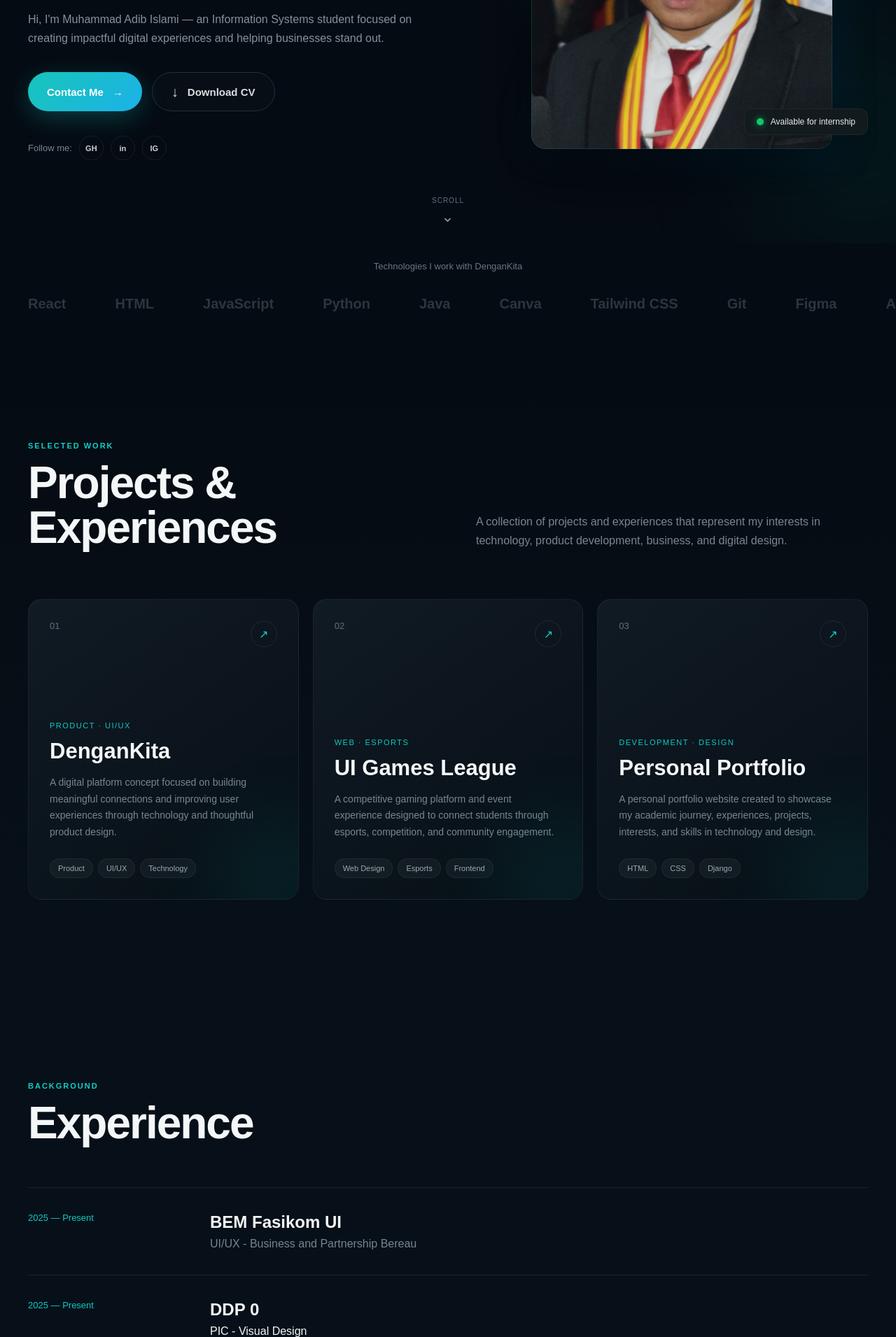
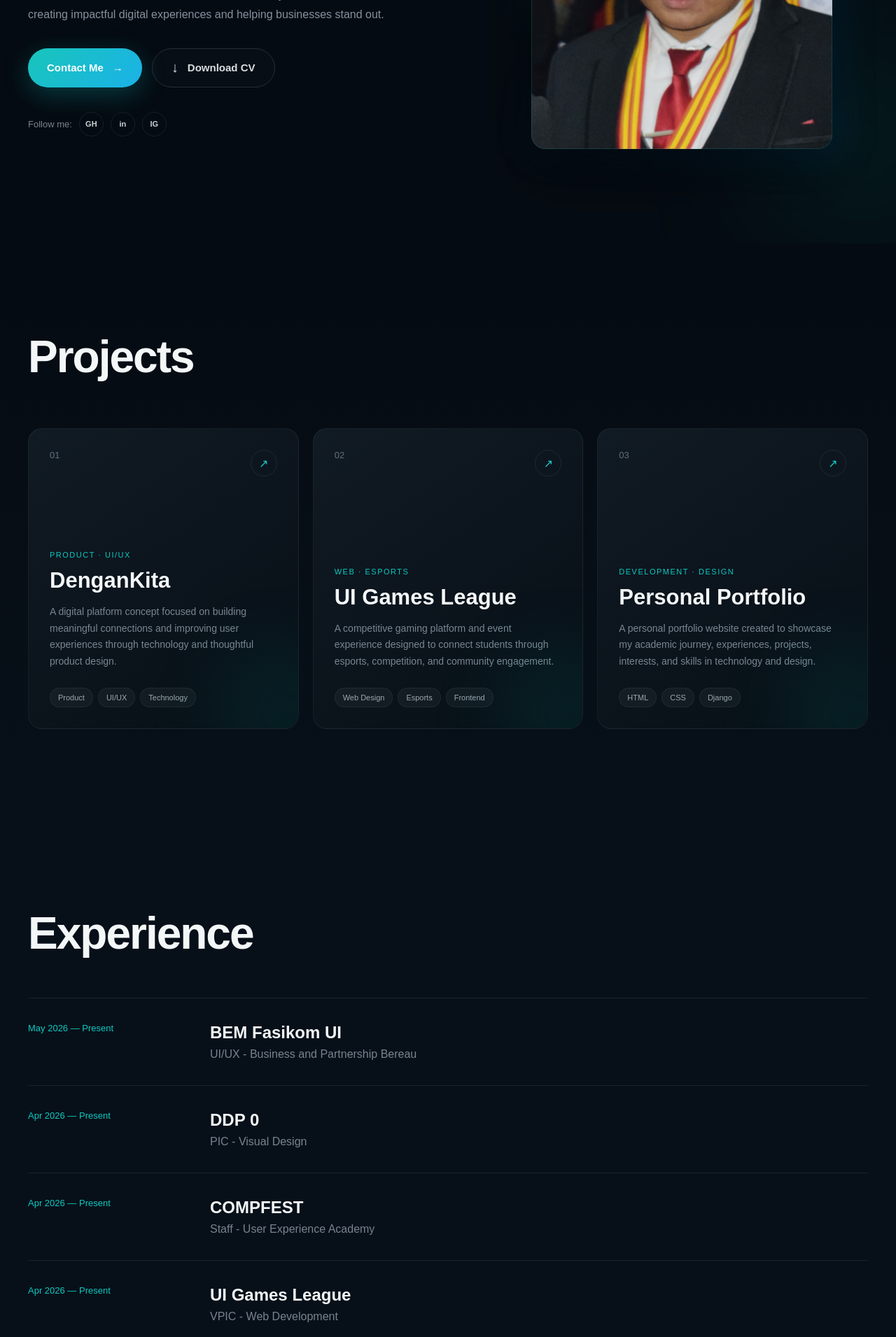
Before and after one commit to deepanooo/myportofolioo, a Django app: page / in a window 1280 px wide. Shown: the part 552-2463 px from the top of the page at 70% size. Run offline with Django 5.2, Linux system fonts and the light colour scheme.

Commit message:
Tugas1_Muhammad Adib Islami_2506657030

```diff
--- a/templates/index.html
+++ b/templates/index.html
@@ -28,7 +28,11 @@
     <div class="header-container">
 
         <a href="#profile" class="brand">
-            <span class="brand-mark">✦</span>
+            <img
+                        src="{% static 'img/Frame 3.svg' %}"
+                        class="logo"
+                    >
+
             <span>Deep<span class="brand-dot">.</span></span>
         </a>
 
@@ -64,11 +68,6 @@
             <!-- LEFT -->
 
             <div class="hero-content">
-
-                <div class="availability">
-                    <span class="availability-dot"></span>
-                    UI/UX Designer · Graphic Designer · Product Management
-                </div>
 
                 <h1>
                     Crafting
@@ -154,50 +153,12 @@
 
                 </div>
 
-                <div class="internship-card">
-                    <span class="internship-dot"></span>
-                    Available for internship
-                </div>
-
             </div>
 
         </div>
 
-        <!-- SCROLL -->
-
-        <div class="scroll-indicator">
-            <span>SCROLL</span>
-            <span class="scroll-arrow">⌄</span>
-        </div>
-
     </section>
 
-
-    <!-- ================= SKILLS ================= -->
-
-    <section class="skills-section" id="skills">
-
-        <p class="skills-title">
-            Technologies I work with DenganKita
-        </p>
-
-        <div class="skills-marquee">
-
-            <span>React</span>
-            <span>HTML</span>
-            <span>JavaScript</span>
-            <span>Python</span>
-            <span>Java</span>
-            <span>Canva</span>
-            <span>Tailwind CSS</span>
-            <span>Git</span>
-            <span>Figma</span>
-            <span>Affinity</span>
-            <span>React</span>
-
-        </div>
-
-    </section>
 
 
     <!-- ================= PROJECTS ================= -->
@@ -209,20 +170,11 @@
             <div class="section-heading">
 
                 <div>
-                    <p class="section-kicker">
-                        Selected Work
-                    </p>
-
                     <h2>
-                        Projects & Experiences
+                        Projects
                     </h2>
                 </div>
 
-                <p class="section-description">
-                    A collection of projects and experiences that represent
-                    my interests in technology, product development,
-                    business, and digital design.
-                </p>
 
             </div>
 
@@ -350,9 +302,6 @@
 
         <div class="container">
 
-            <p class="section-kicker">
-                Background
-            </p>
 
             <h2>
                 Experience
@@ -363,14 +312,13 @@
                 <div class="experience-item">
 
                     <span class="experience-year">
-                        2025 — Present
+                        May 2026 — Present
                     </span>
 
                     <div>
                         <h3>
                             BEM Fasikom UI
                         </h3>
-
                         <p>
                             UI/UX - Business and Partnership Bereau
                         </p>
@@ -382,16 +330,49 @@
                 <div class="experience-item">
 
                     <span class="experience-year">
-                        2025 — Present
+                        Apr 2026 — Present
                     </span>
 
                     <div>
                         <h3>
                             DDP 0
                         </h3>
+                        <p>
                             PIC - Visual Design
+                        </p>
+                    </div>
+
+                </div>
+
+                <div class="experience-item">
+
+                    <span class="experience-year">
+                        Apr 2026 — Present
+                    </span>
+
+                    <div>
+                        <h3>
+                            COMPFEST
+                        </h3>
                         <p>
+                            Staff - User Experience Academy
+                        </p>
+                    </div>
 
+                </div>
+
+                <div class="experience-item">
+
+                    <span class="experience-year">
+                        Apr 2026 — Present
+                    </span>
+
+                    <div>
+                        <h3>
+                            UI Games League
+                        </h3>
+                        <p>
+                            VPIC - Web Development
                         </p>
                     </div>
 
@@ -411,11 +392,6 @@
         <div class="container contact-container">
 
             <div>
-
-                <p class="section-kicker">
-                    Let's work together
-                </p>
-
                 <h2>
                     Have a project<br>
                     <span>in mind?</span>
```
